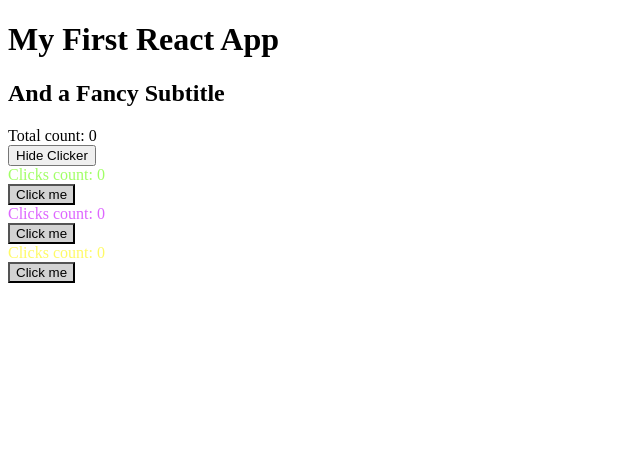
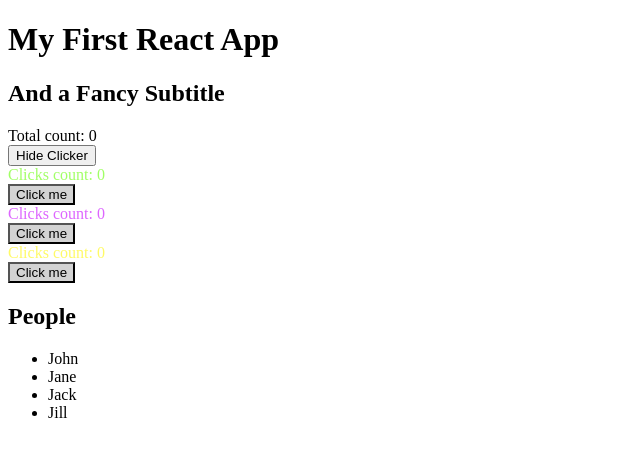
Before and after one commit to Jun-del/threejs-journey, a React (Create React App) app in the folder react-first-application/: page / in a window 1280 px wide. Shown: the top 456 px of the page, without its empty margins (0-640 px from the left). Built offline with nearby package versions, Linux system fonts and the light colour scheme.

Commit message:
Add People component
Add People component.

```diff
--- a/react-first-application/src/App.js
+++ b/react-first-application/src/App.js
@@ -1,5 +1,6 @@
 import { useMemo, useState } from "react";
 import Clicker from "./Clicker.js";
+import People from "./People.js";
 
 export default function App({ clickersCount, children }) {
   const [hasClicker, setHasClicker] = useState(true);
@@ -64,6 +65,8 @@ export default function App({ clickersCount, children }) {
           /> */}
         </>
       )}
+
+      <People></People>
     </>
   );
 
--- /dev/null
+++ b/react-first-application/src/People.js
@@ -0,0 +1,23 @@
+import { useState } from "react";
+
+export default function People() {
+  const [people, setPeople] = useState([
+    { id: 1, name: "John" },
+    { id: 2, name: "Jane" },
+    { id: 3, name: "Jack" },
+    { id: 4, name: "Jill" },
+  ]);
+
+  const getPeople = () => {};
+
+  return (
+    <div>
+      <h2>People</h2>
+      <ul>
+        {people.map((person, index) => (
+          <li key={person.id}>{person.name}</li>
+        ))}
+      </ul>
+    </div>
+  );
+}
```
